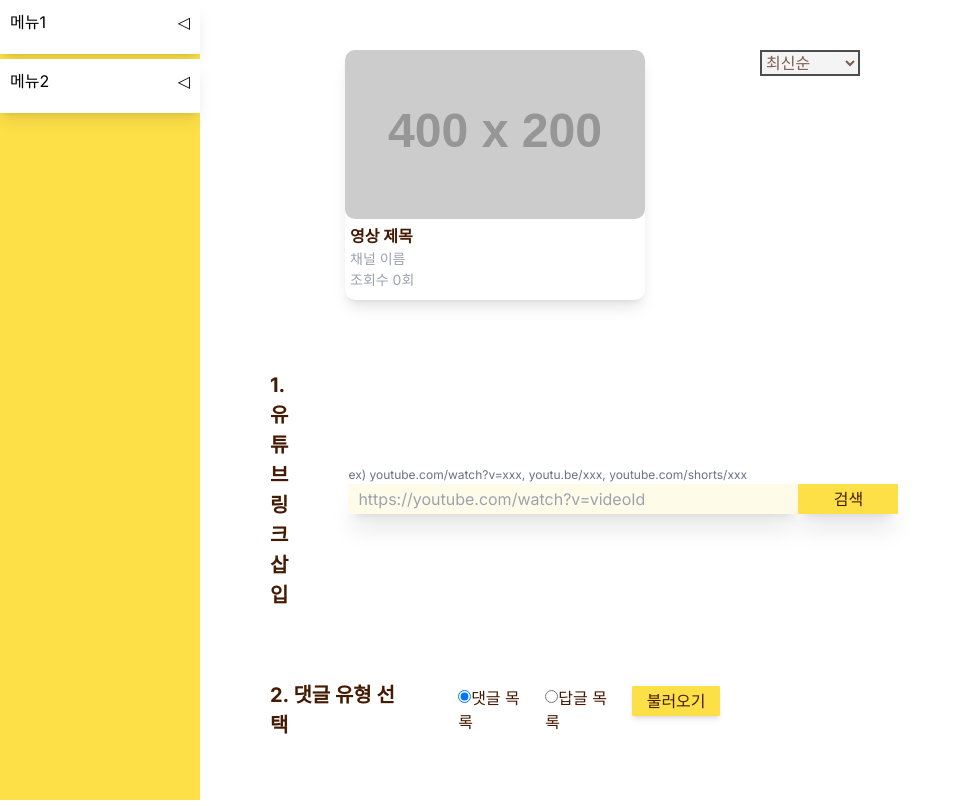
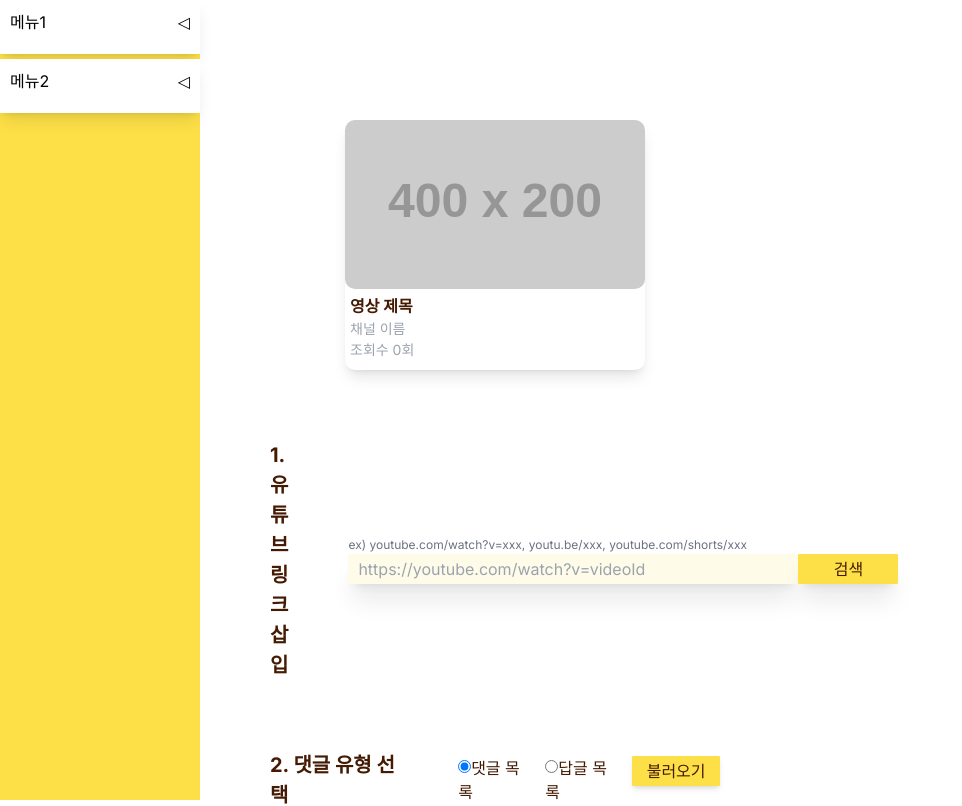
Before and after one commit to loevray/loevray-s-lab, a Next.js app: page /youtube-comment-raffle in a window 1280 px wide. Shown: the top 806 px of the page, without its empty margins (0-962 px from the left). Built offline with nearby package versions, Linux system fonts and the light colour scheme.

Commit message:
Fix: when not exist comment displayed select bug fix

```diff
--- a/src/app/youtube-comment-raffle/page.tsx
+++ b/src/app/youtube-comment-raffle/page.tsx
@@ -42,11 +42,6 @@ const Page = () => {
     reply: false,
   });
 
-  const [sortType, setSortType] = useState<SortType>({
-    좋아요순: true,
-    최신순: false,
-  });
-
   const onCommentTypeChange = (e: React.ChangeEvent<HTMLInputElement>) => {
     const { value } = e.target;
 
@@ -55,18 +50,16 @@ const Page = () => {
 
   const onSortTypeChange = (e: React.ChangeEvent<HTMLSelectElement>) => {
     const { value } = e.target;
-    setSortType((prev) => ({
-      ...(Object.fromEntries(
-        Object.entries(prev).map(([key]) => [key, false])
-      ) as SortType),
-      [value]: true,
-    }));
 
     if (value === "좋아요순") {
-      setComments((prev) => prev.sort((a, b) => b.likeCount - a.likeCount));
+      console.log("좋아요순");
+      setComments((prev) =>
+        structuredClone(prev).sort((a, b) => b.likeCount - a.likeCount)
+      );
     } else {
+      console.log("최신순");
       setComments((prev) =>
-        prev.sort(
+        structuredClone(prev).sort(
           (a, b) =>
             new Date(b.publishedAt).getTime() -
             new Date(a.publishedAt).getTime()
@@ -112,7 +105,7 @@ const Page = () => {
 
   return (
     <main className="w-full h-full flex justify-center text-amber-950">
-      <section className="w-1/2 flex flex-col items-center px-2 gap-7">
+      <section className="w-1/2 flex flex-col items-center px-2 gap-7 pt-7">
         <VideoInfo {...videoData} />
         <div className="w-full flex items-center gap-6">
           <h1 className="text-2 font-bold">1. 유튜브 링크 삽입</h1>
@@ -138,7 +131,8 @@ const Page = () => {
         </div>
       </section>
       <section className="w-1/2 flex flex-col items-center gap-6">
-        <div className="flex flex-col h-60 w-full overflow-y-auto gap-1.6 px-2">
+        <div className="flex flex-col w-full gap-4 ">
+          {!!comments.length && (
             <select
               className="w-10 border-2 border-solid border-black"
               onChange={onSortTypeChange}
@@ -147,6 +141,8 @@ const Page = () => {
               <option>최신순</option>
               <option>좋아요순</option>
             </select>
+          )}
+          <div className="flex flex-col h-60 overflow-y-auto pr-2 gap-1.4">
             {comments.map((comment) => (
               <Comment
                 key={`${comment.authorDisplayName}${comment.publishedAt}`}
@@ -154,6 +150,7 @@ const Page = () => {
               />
             ))}
           </div>
+        </div>
       </section>
     </main>
   );
```
Lines whose indentation alone changed are shown as unchanged.
